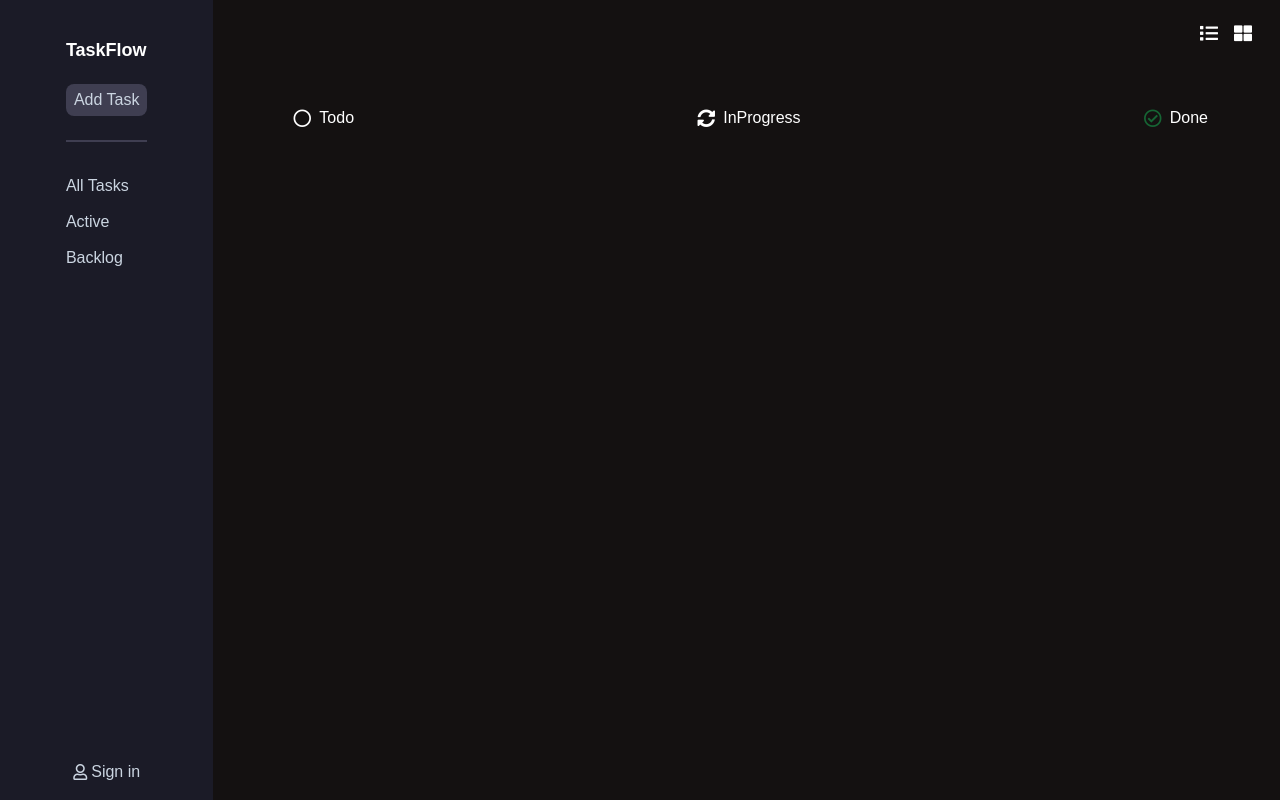
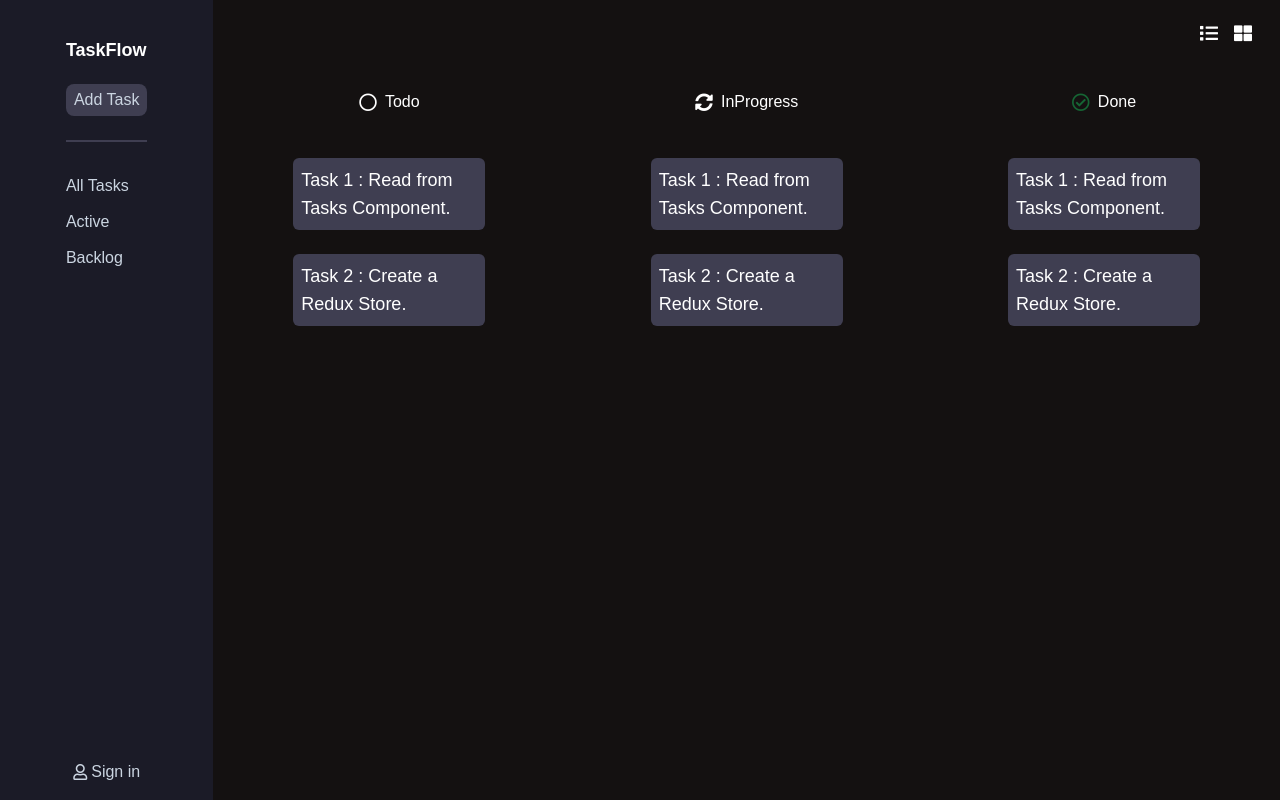
Before and after one commit to Makaan-Mates/TaskFlow, a React (Create React App) app: page / in a window 1280 px wide. Built offline with nearby package versions, Linux system fonts and the light colour scheme.

Commit message:
Tasks Component created

```diff
--- a/src/components/Body.js
+++ b/src/components/Body.js
@@ -10,7 +10,7 @@ const Body = () => {
           <i className="fas fa-list mx-2 cursor-pointer"></i>
           <i className="fas fa-th-large mx-2 cursor-pointer"></i>{' '}
         </div>
-        <div className="flex w-[100%] my-8 mx-28 p-4 justify-between">
+        <div className="flex w-[100%] my-4 p-4 justify-between">
           <div className="mx-12 ">
             <Todo />
           </div>
--- a/src/components/Done.js
+++ b/src/components/Done.js
@@ -1,12 +1,13 @@
+import Tasks from './Tasks'
+
 const Done = () => {
   return (
-    <div className="m-2">
+    <div className="m-2 flex flex-col justify-center items-center">
       <span className="flex items-center">
-        <i className="far fa-check-circle mx-2 text-green-800 "></i>
+        <i className="far fa-check-circle mr-2 text-green-800 "></i>
         <h2 className="text-base ">Done</h2>
       </span>
-
-      {/* <Tasks /> */}
+      <Tasks />
     </div>
   )
 }
--- a/src/components/InProgress.js
+++ b/src/components/InProgress.js
@@ -1,12 +1,13 @@
+import Tasks from './Tasks'
+
 const InProgress = () => {
   return (
-    <div className="m-2">
+    <div className="m-2 flex flex-col justify-center items-center">
       <span className="flex items-center">
-        <i className="fas fa-sync-alt mx-2 hover:animate-spin-slow"></i>
+        <i className="fas fa-sync-alt mr-2 hover:animate-spin-slow"></i>
         <h2 className="text-base ">InProgress</h2>
       </span>
-
-      {/* <Tasks /> */}
+      <Tasks />
     </div>
   )
 }
--- /dev/null
+++ b/src/components/Tasks.js
@@ -0,0 +1,14 @@
+const Tasks = () => {
+  return (
+    <div className="my-6 p-2 flex flex-col  justify-center items-center">
+      <div className="my-3 p-2 w-48 bg-[#3F3E51] rounded-md ">
+        Task 1 : Read from Tasks Component.
+      </div>
+      <div className="my-3 p-2  w-48 bg-[#3F3E51]  rounded-md">
+        Task 2 : Create a Redux Store.
+      </div>
+    </div>
+  )
+}
+
+export default Tasks
--- a/src/components/Todo.js
+++ b/src/components/Todo.js
@@ -1,12 +1,15 @@
+// import Tasks from './Tasks'
+
+import Tasks from './Tasks'
+
 const Todo = () => {
   return (
-    <div className="m-2">
-      <span className="flex items-center">
-        <i className="far fa-circle mx-2"></i>
+    <div className="m-2 flex flex-col justify-center items-center">
+      <span className="  flex  items-center">
+        <i className="far fa-circle mr-2 "></i>
         <h2 className="text-base ">Todo</h2>
       </span>
-
-      {/* <Tasks /> */}
+      <Tasks />
     </div>
   )
 }
```
